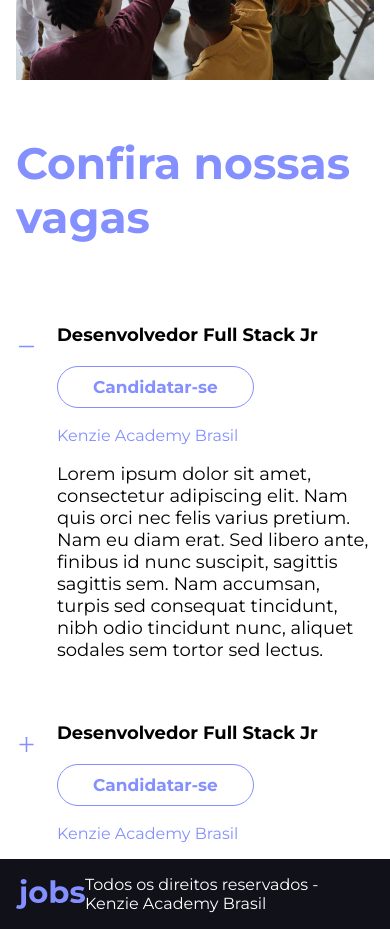
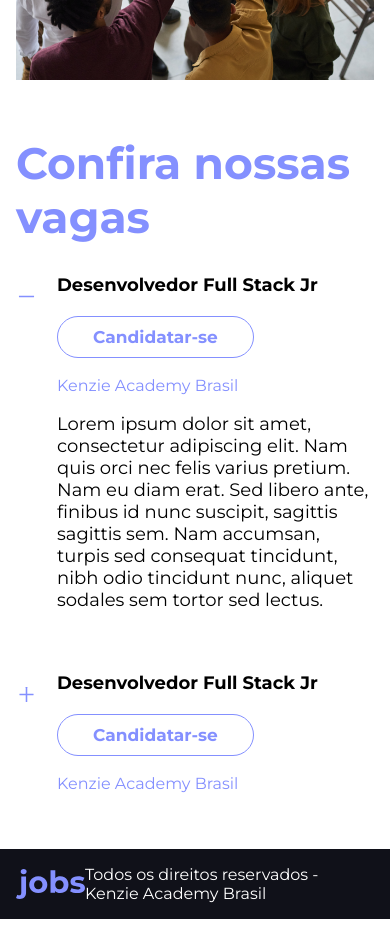
Before and after one commit to gusmfs/kenzie_jobs, a React (Vite) app: page / in a window 390 px wide. Shown: the part 860-1789 px from the top of the page. Built offline with nearby package versions, Linux system fonts and the light colour scheme.

Commit message:
style: JobsListSection responsive

```diff
--- a/src/components/sections/JobsListSection/style.module.scss
+++ b/src/components/sections/JobsListSection/style.module.scss
@@ -4,5 +4,6 @@
   flex-direction: column;
   align-items: center;
   justify-content: center;
-  gap: 80px;
+  gap: clamp(30px, 5vw, 60px);
+  padding-bottom: clamp(40px, 5vw, 80px);
 }
```
Also changed, not shown: src/components/JobsList/index.jsx (line endings or trailing spaces).
